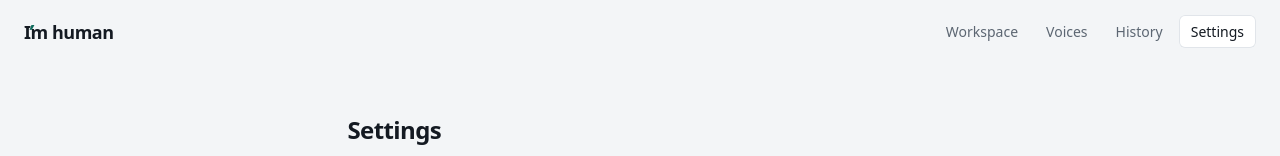
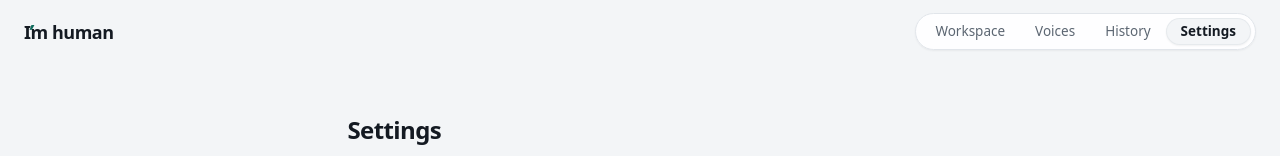
Before and after one commit to Ezra-creator/I-am-human, a Next.js app: page /settings in a window 1280 px wide. Shown: the top 156 px of the page. Built offline with nearby package versions, Linux system fonts and the light colour scheme.

Commit message:
style(shell): style primary navigation as a segmented pill capsule

```diff
--- a/src/components/shell/header.tsx
+++ b/src/components/shell/header.tsx
@@ -22,7 +22,10 @@ export function Header() {
 
         {/* Desktop / Tablet Navigation (> 680px) */}
         <div className="hidden min-[681px]:flex items-center">
-          <nav aria-label="Primary" className="flex items-center gap-0.5 sm:gap-1 font-ui text-[13.5px] lg:text-[14px]">
+          <nav
+            aria-label="Primary"
+            className="flex items-center p-1 rounded-full bg-panel/90 border border-line backdrop-blur-xs shadow-xs font-ui text-[13px] sm:text-[13.5px]"
+          >
             {NAV_ITEMS.map((item) => {
               const isActive =
                 item.href === "/"
@@ -35,11 +38,11 @@ export function Header() {
                   href={item.href}
                   aria-current={isActive ? "page" : undefined}
                   className={cn(
-                    "px-2.5 sm:px-3 py-1.5 rounded-[6px] transition-colors duration-150 select-none",
-                    "focus-visible:outline-2 focus-visible:outline-accent focus-visible:outline-offset-2",
+                    "px-3.5 py-1.5 rounded-full transition-all duration-150 select-none font-medium leading-none",
+                    "focus-visible:outline-2 focus-visible:outline-accent focus-visible:outline-offset-1",
                     isActive
-                      ? "text-ink bg-panel shadow-[inset_0_0_0_1px_var(--line)] font-medium"
-                      : "text-muted hover:text-ink font-medium"
+                      ? "text-ink bg-bg shadow-xs border border-line/70 font-semibold"
+                      : "text-muted hover:text-ink hover:bg-bg/40 border border-transparent"
                   )}
                 >
                   {item.label}
```
